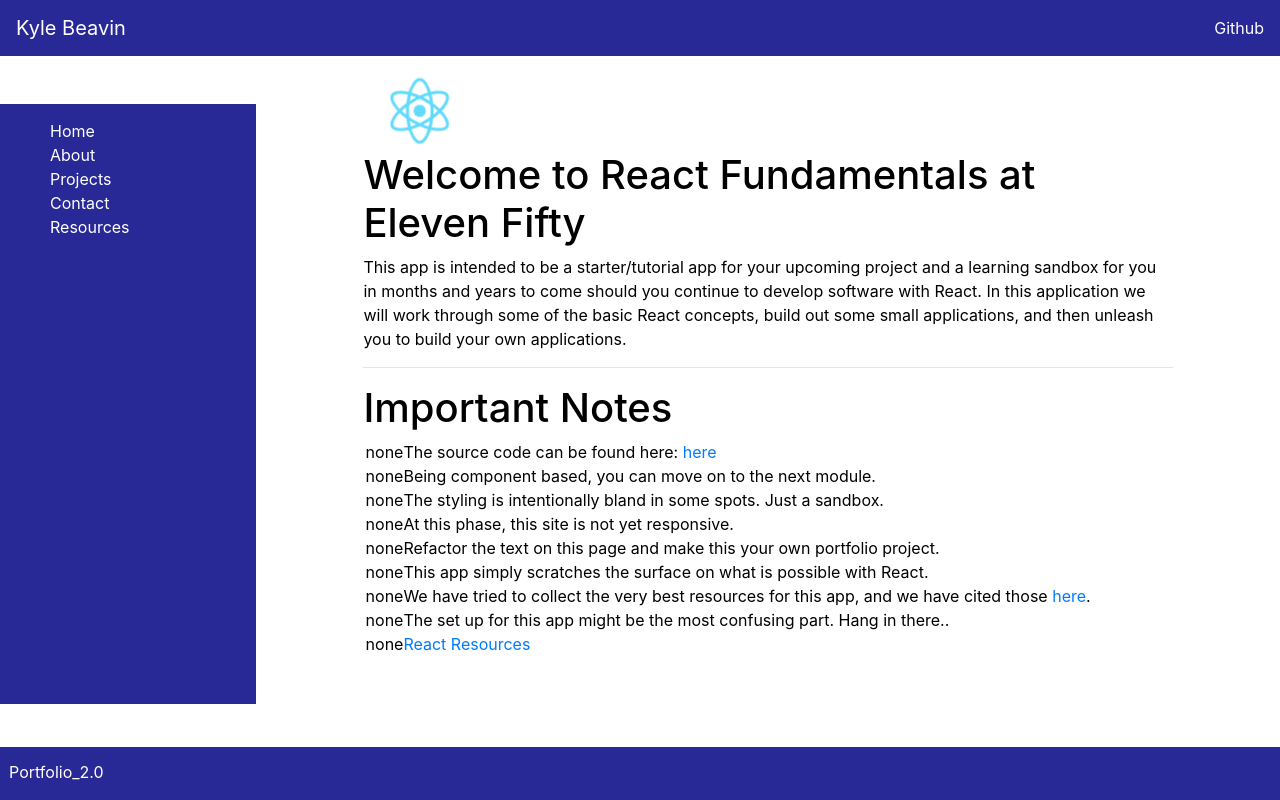
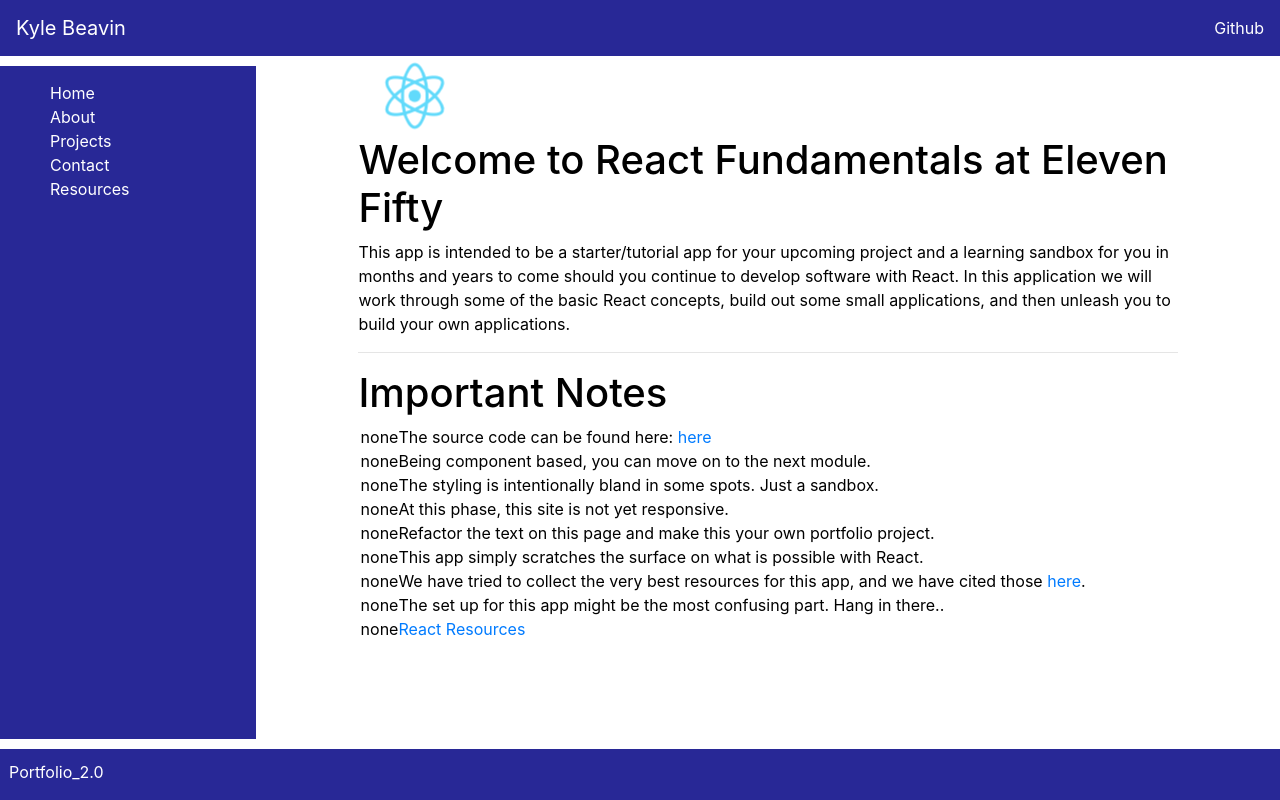
Before and after one commit to kylebeavin/Portfolio_2.0, a React (Create React App) app: page / in a window 1280 px wide. Built offline with nearby package versions, Linux system fonts and the light colour scheme; the HTML template or start-up script is replaced by a standard one.

Commit message:
adjusting styles

```diff
--- a/src/App.css
+++ b/src/App.css
@@ -27,31 +27,23 @@
 /****************************
 Sidebar Section
 ****************************/
-.sidebar {
-  display: flex;
-  margin-top: 10px; }
-
 ul {
   list-style-type: 'none'; }
 
 .sidebar-list-styling {
+  margin-top: 10px;
   padding-left: 50px;
   padding-top: 15px;
   width: 20%;
-  height: 75%;
+  height: 100%;
   background-color: #282896;
   color: white;
   position: fixed;
-  left: 0px;
-  top: 13%; }
+  left: 0px; }
 
 .sidebar-list a {
   color: white;
   padding: 0; }
-
-.sidebar-route {
-  flex: 1;
-  padding: '00px'; }
 
 /****************************
 Main Section
@@ -59,14 +51,13 @@
 .main {
   background-color: white;
   color: black;
-  height: 80%;
   margin-top: 56px;
+  margin-bottom: 56px;
   margin-left: 20%; }
 
 .mainDiv {
   margin: auto;
-  width: 80%;
-  padding: 5px; }
+  width: 80%; }
 
 .App-logo {
   animation: App-logo-spin infinite 20s linear;
@@ -81,7 +72,7 @@
 /****************************
     Footer Section
 ****************************/
-footer {
+.footer {
   background-color: #282896;
   color: white;
   margin-top: 10px;
@@ -93,3 +84,11 @@
 footer p {
   margin-top: 0.8em;
   margin-left: 1.5em; }
+
+.spacer {
+  position: fixed;
+  left: 0;
+  bottom: 51px;
+  height: 10px;
+  width: 100%;
+  background-color: white; }
--- a/src/components/site/Footer.js
+++ b/src/components/site/Footer.js
@@ -6,8 +6,9 @@
   class Footer extends Component {
   render() {
     return (
-      <footer>
+      <footer className="footer">
         <Row>
+          <div className="spacer"></div>
           <p>Portfolio_2.0</p>
         </Row>
       </footer>
--- a/src/components/site/Sidebar.js
+++ b/src/components/site/Sidebar.js
@@ -17,7 +17,6 @@
         <li><Link to="/projects">Projects</Link></li>
         <li><Link to="/contact">Contact</Link></li>
         <li><Link to="/resources">Resources</Link></li>
-
       </ul>
     </div>
     <div className="sidebar-route">
--- a/src/styles/_footer.scss
+++ b/src/styles/_footer.scss
@@ -1,7 +1,7 @@
 /****************************
     Footer Section
 ****************************/
-footer {
+.footer {
     background-color: $blue;
     color: white;
     margin-top: 10px;
@@ -15,3 +15,12 @@
     margin-top: 0.8em;
     margin-left: 1.5em;
 }
+
+.spacer {
+    position: fixed;
+    left: 0;
+    bottom: 51px;
+    height: 10px;
+    width: 100%;
+    background-color: white;
+}
--- a/src/styles/_main.scss
+++ b/src/styles/_main.scss
@@ -4,15 +4,14 @@
 .main {
     background-color: white;
     color: black;
-    height: 80%;
     margin-top: 56px;
+    margin-bottom: 56px;
     margin-left: 20%;
   }
 
   .mainDiv {
     margin: auto;
     width: 80%;
-    padding: 5px;
   }
 
 
--- a/src/styles/_sidebar.scss
+++ b/src/styles/_sidebar.scss
@@ -1,26 +1,21 @@
 /****************************
 Sidebar Section
 ****************************/
-
-.sidebar {
-    display: flex;
-    margin-top: 10px;
-}
 
 ul {
     list-style-type: 'none';
 }
 
 .sidebar-list-styling{
+    margin-top:10px;
     padding-left: 50px;
     padding-top: 15px;
     width: 20%;
-    height: 75%;
+    height: 100%;
     background-color: $blue;
     color: white;
     position: fixed;
     left: 0px;
-    top: 13%;
 
 }
 
@@ -28,8 +23,3 @@
     color: white;
     padding: 0;
 }
-
-.sidebar-route{
-    flex: 1;
-    padding: '00px';
-}
```
